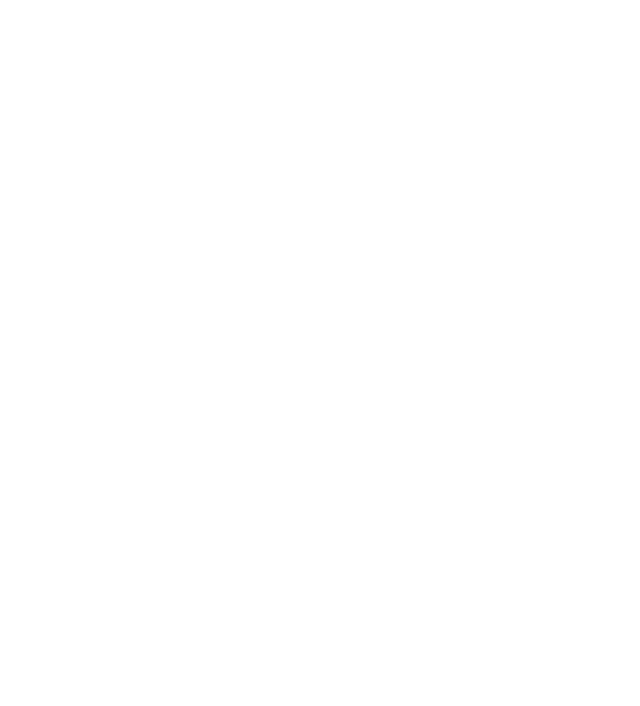
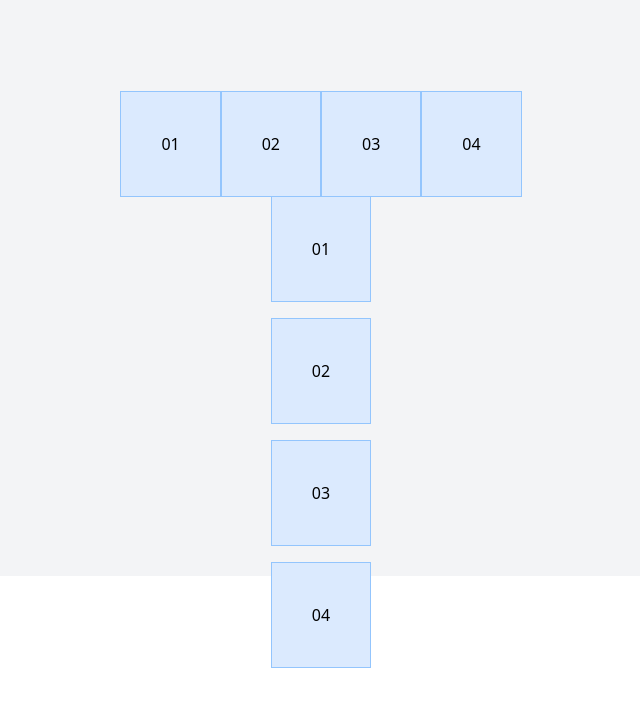
Before and after one commit to MalcolmSmalls/Tailwind-Fundamentals, a plain HTML site: page 13-flex/index.html in a window 1280 px wide. Shown: the whole page, without its empty margins (319-959 px from the left). Drawn offline with nearby package versions, Linux system fonts and the light colour scheme.

Commit message:
Finish flex experiments

```diff
--- a/13-flex/index.html
+++ b/13-flex/index.html
@@ -10,7 +10,19 @@
   <body>
     <!-- Flex and alignment -->
 
+    <div class="flex items-center justify-center h-72 w-full bg-gray-100">
+      <div class="p-10 border border-blue-300 bg-blue-100">01</div>
+      <div class="p-10 border border-blue-300 bg-blue-100">02</div>
+      <div class="p-10 border border-blue-300 bg-blue-100">03</div>
+      <div class="p-10 border border-blue-300 bg-blue-100">04</div>
+    </div>
     <!-- Flex Column, Gap and Order -->
+    <div class="flex flex-col gap-4 items-center justify-center h-72 w-full bg-gray-100">
+      <div class="p-10 border border-blue-300 bg-blue-100">01</div>
+      <div class="p-10 border border-blue-300 bg-blue-100">02</div>
+      <div class="p-10 border border-blue-300 bg-blue-100">03</div>
+      <div class="p-10 border border-blue-300 bg-blue-100">04</div>
+    </div>
 
     <!-- Grow and shrink -->
   </body>
```
